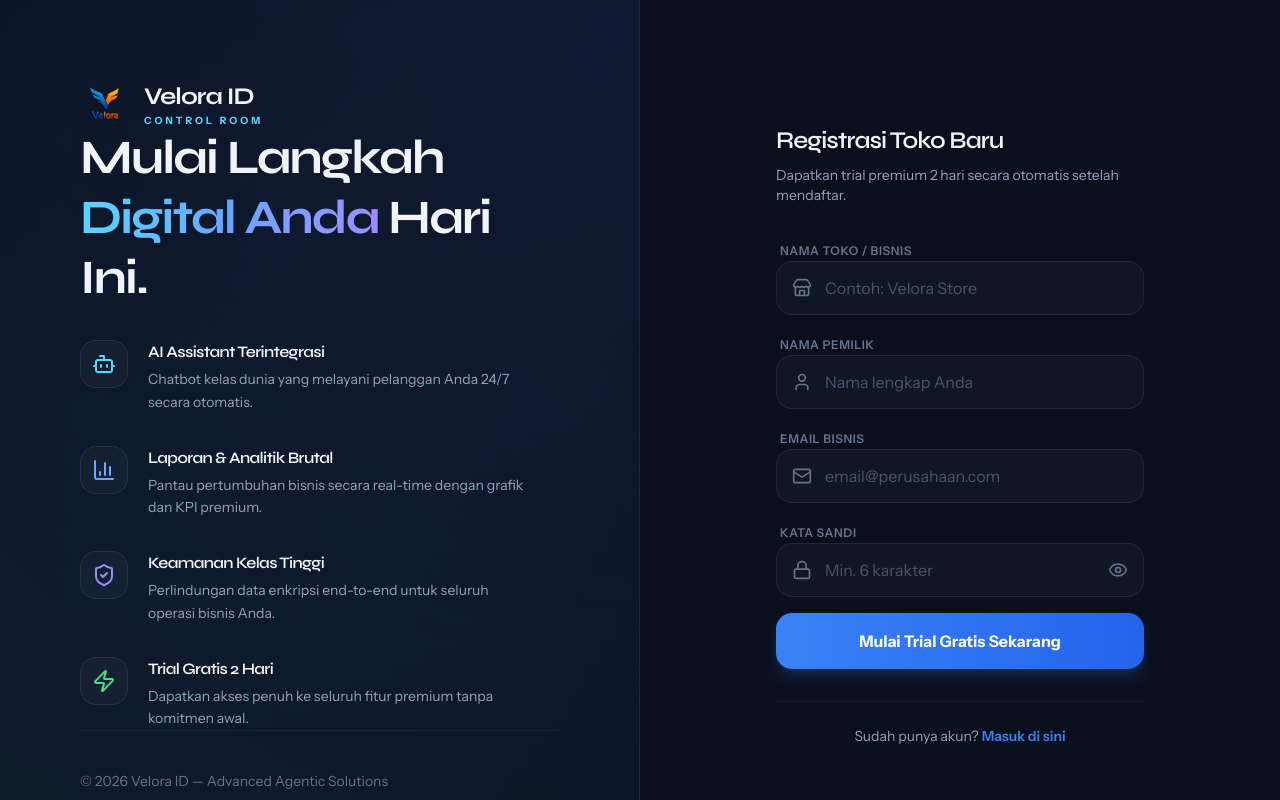
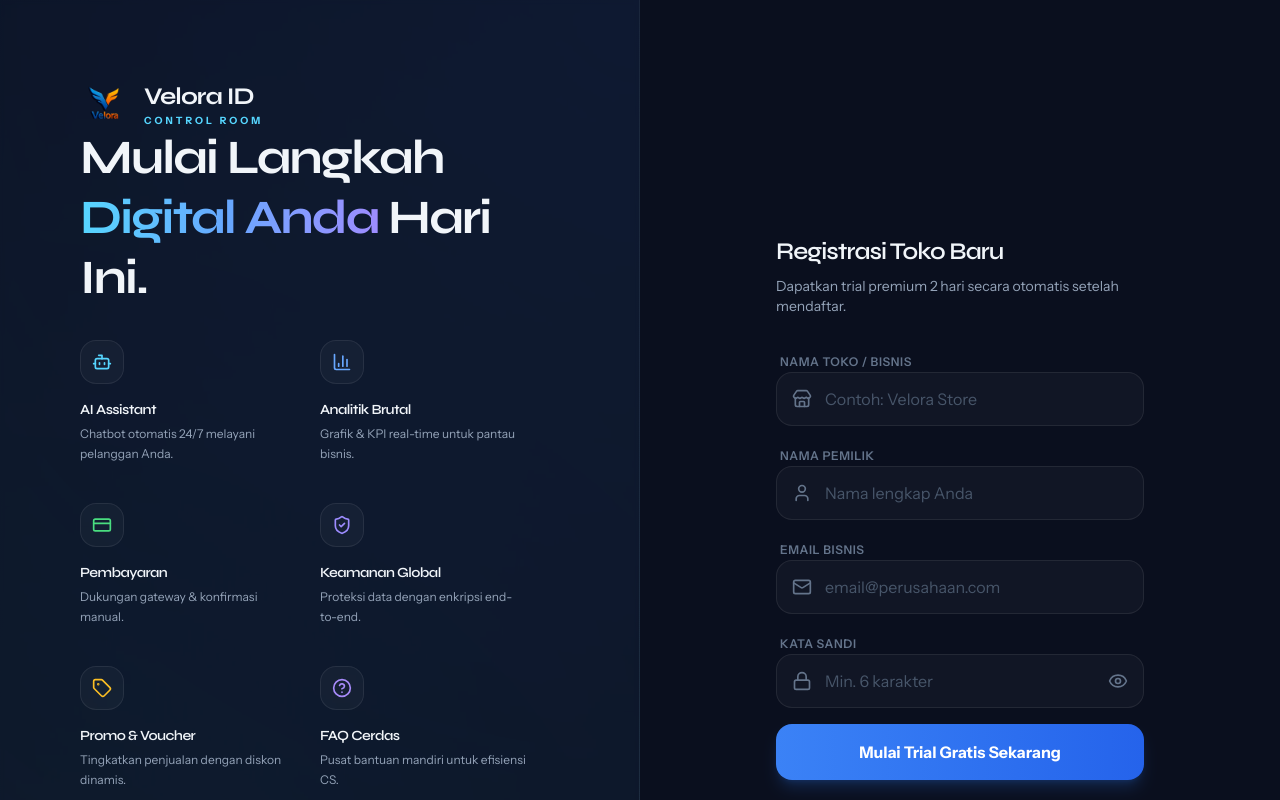
Before and after one commit to velora-1d/CS-Velora, a Next.js app: page /register in a window 1280 px wide. Shown: the top 800 px of the page. Built offline with nearby package versions, Linux system fonts and the light colour scheme.

Commit message:
UI/UX Expansion: 8 Auth features grid and global auto skeleton system

```diff
--- /dev/null
+++ b/src/app/loading.tsx
@@ -0,0 +1,29 @@
+import { Loader2 } from "lucide-react";
+
+export default function Loading() {
+  return (
+    <div className="min-h-screen flex flex-col items-center justify-center bg-[#06111f] relative overflow-hidden">
+      {/* Background Orbs */}
+      <div className="absolute top-1/4 left-1/4 w-64 h-64 bg-[#56D6FF] opacity-[0.03] blur-[120px]" />
+      <div className="absolute bottom-1/4 right-1/4 w-64 h-64 bg-[#9D8CFF] opacity-[0.03] blur-[120px]" />
+
+      <div className="relative z-10 flex flex-col items-center gap-6">
+        <div className="relative w-16 h-16">
+          <div className="absolute inset-0 rounded-2xl bg-gradient-to-tr from-[#56D6FF] to-[#67A7FF] opacity-20 animate-pulse" />
+          <div className="absolute inset-0 flex items-center justify-center">
+            <Loader2 className="w-8 h-8 animate-spin text-[#56D6FF]" />
+          </div>
+        </div>
+
+        <div className="flex flex-col items-center gap-2">
+          <h2 className="text-xl font-display font-bold text-[#F1F5F9] tracking-tight">Velora ID</h2>
+          <div className="flex gap-1">
+            <div className="w-1.5 h-1.5 rounded-full bg-[#56D6FF] animate-bounce [animation-delay:-0.3s]" />
+            <div className="w-1.5 h-1.5 rounded-full bg-[#67A7FF] animate-bounce [animation-delay:-0.15s]" />
+            <div className="w-1.5 h-1.5 rounded-full bg-[#9D8CFF] animate-bounce" />
+          </div>
+        </div>
+      </div>
+    </div>
+  );
+}
--- a/src/app/login/page.tsx
+++ b/src/app/login/page.tsx
@@ -3,7 +3,7 @@
 import { useState } from "react";
 import { signIn } from "next-auth/react";
 import { useRouter } from "next/navigation";
-import { Loader2, Lock, Mail, Eye, EyeOff, CheckCircle2, Bot, BarChart3, ShieldCheck, Zap } from "lucide-react";
+import { Loader2, Lock, Mail, Eye, EyeOff, CheckCircle2, Bot, BarChart3, ShieldCheck, Zap, CreditCard, Tag, HelpCircle, Calendar } from "lucide-react";
 import Image from "next/image";
 
 export default function LoginPage() {
@@ -59,24 +59,44 @@ export default function LoginPage() {
 
   const features = [
     {
-      icon: <Bot className="w-6 h-6 text-[#56D6FF]" />,
-      title: "AI Assistant Terintegrasi",
-      desc: "Chatbot kelas dunia yang melayani pelanggan Anda 24/7 secara otomatis."
+      icon: <Bot className="w-5 h-5 text-[#56D6FF]" />,
+      title: "AI Assistant",
+      desc: "Chatbot otomatis 24/7 melayani pelanggan Anda."
     },
     {
-      icon: <BarChart3 className="w-6 h-6 text-[#67A7FF]" />,
-      title: "Laporan & Analitik Brutal",
-      desc: "Pantau pertumbuhan bisnis secara real-time dengan grafik dan KPI premium."
+      icon: <BarChart3 className="w-5 h-5 text-[#67A7FF]" />,
+      title: "Analitik Brutal",
+      desc: "Grafik & KPI real-time untuk pantau bisnis."
     },
     {
-      icon: <ShieldCheck className="w-6 h-6 text-[#9D8CFF]" />,
-      title: "Keamanan Kelas Tinggi",
-      desc: "Perlindungan data enkripsi end-to-end untuk seluruh operasi bisnis Anda."
+      icon: <CreditCard className="w-5 h-5 text-[#4ADE80]" />,
+      title: "Pembayaran",
+      desc: "Dukungan gateway & konfirmasi manual."
     },
     {
-      icon: <Zap className="w-6 h-6 text-[#4ADE80]" />,
-      title: "Eksekusi Kilat",
-      desc: "Antarmuka yang dioptimasi untuk kecepatan tinggi dan alur kerja yang efisien."
+      icon: <ShieldCheck className="w-5 h-5 text-[#9D8CFF]" />,
+      title: "Keamanan Global",
+      desc: "Proteksi data dengan enkripsi end-to-end."
+    },
+    {
+      icon: <Tag className="w-5 h-5 text-[#FBBF24]" />,
+      title: "Promo & Voucher",
+      desc: "Tingkatkan penjualan dengan diskon dinamis."
+    },
+    {
+      icon: <HelpCircle className="w-5 h-5 text-[#A78BFA]" />,
+      title: "FAQ Cerdas",
+      desc: "Pusat bantuan mandiri untuk efisiensi CS."
+    },
+    {
+      icon: <Calendar className="w-5 h-5 text-[#F472B6]" />,
+      title: "Jadwal Konsultasi",
+      desc: "Atur janji temu secara profesional."
+    },
+    {
+      icon: <Zap className="w-5 h-5 text-[#60A5FA]" />,
+      title: "Performa Kilat",
+      desc: "Antarmuka responsif & eksekusi cepat."
     }
   ];
 
@@ -102,15 +122,15 @@ export default function LoginPage() {
               Pusat Kendali <span className="text-transparent bg-clip-text bg-gradient-to-r from-[#56D6FF] via-[#67A7FF] to-[#9D8CFF]">Bisnis Digital</span> Masa Depan.
             </h2>
 
-            <div className="space-y-8">
+            <div className="grid grid-cols-2 gap-x-8 gap-y-10">
               {features.map((f, i) => (
-                <div key={i} className="flex gap-5 group">
-                  <div className="flex-shrink-0 w-12 h-12 rounded-2xl bg-[rgba(255,255,255,0.03)] border border-[rgba(255,255,255,0.08)] flex items-center justify-center transition-all duration-300 group-hover:scale-110 group-hover:border-[#56D6FF]/30 group-hover:bg-[#56D6FF]/5">
+                <div key={i} className="flex flex-col gap-4 group">
+                  <div className="flex-shrink-0 w-11 h-11 rounded-2xl bg-[rgba(255,255,255,0.03)] border border-[rgba(255,255,255,0.08)] flex items-center justify-center transition-all duration-300 group-hover:scale-110 group-hover:border-[#56D6FF]/30 group-hover:bg-[#56D6FF]/5">
                     {f.icon}
                   </div>
                   <div>
-                    <h3 className="text-[#F1F5F9] font-semibold mb-1">{f.title}</h3>
-                    <p className="text-[#94A3B8] text-sm leading-relaxed">{f.desc}</p>
+                    <h3 className="text-[#F1F5F9] font-semibold text-sm mb-1">{f.title}</h3>
+                    <p className="text-[#94A3B8] text-[12px] leading-relaxed line-clamp-2">{f.desc}</p>
                   </div>
                 </div>
               ))}
--- a/src/app/register/page.tsx
+++ b/src/app/register/page.tsx
@@ -2,7 +2,7 @@
 
 import { useState } from "react";
 import { useRouter } from "next/navigation";
-import { Loader2, Lock, Mail, Store, Eye, EyeOff, CheckCircle2, Bot, BarChart3, ShieldCheck, Zap, User } from "lucide-react";
+import { Loader2, Lock, Mail, Store, Eye, EyeOff, CheckCircle2, Bot, BarChart3, ShieldCheck, Zap, User, CreditCard, Tag, HelpCircle, Calendar } from "lucide-react";
 import Image from "next/image";
 
 export default function RegisterPage() {
@@ -47,24 +47,44 @@ export default function RegisterPage() {
 
   const features = [
     {
-      icon: <Bot className="w-6 h-6 text-[#56D6FF]" />,
-      title: "AI Assistant Terintegrasi",
-      desc: "Chatbot kelas dunia yang melayani pelanggan Anda 24/7 secara otomatis."
+      icon: <Bot className="w-5 h-5 text-[#56D6FF]" />,
+      title: "AI Assistant",
+      desc: "Chatbot otomatis 24/7 melayani pelanggan Anda."
     },
     {
-      icon: <BarChart3 className="w-6 h-6 text-[#67A7FF]" />,
-      title: "Laporan & Analitik Brutal",
-      desc: "Pantau pertumbuhan bisnis secara real-time dengan grafik dan KPI premium."
+      icon: <BarChart3 className="w-5 h-5 text-[#67A7FF]" />,
+      title: "Analitik Brutal",
+      desc: "Grafik & KPI real-time untuk pantau bisnis."
     },
     {
-      icon: <ShieldCheck className="w-6 h-6 text-[#9D8CFF]" />,
-      title: "Keamanan Kelas Tinggi",
-      desc: "Perlindungan data enkripsi end-to-end untuk seluruh operasi bisnis Anda."
+      icon: <CreditCard className="w-5 h-5 text-[#4ADE80]" />,
+      title: "Pembayaran",
+      desc: "Dukungan gateway & konfirmasi manual."
     },
     {
-      icon: <Zap className="w-6 h-6 text-[#4ADE80]" />,
+      icon: <ShieldCheck className="w-5 h-5 text-[#9D8CFF]" />,
+      title: "Keamanan Global",
+      desc: "Proteksi data dengan enkripsi end-to-end."
+    },
+    {
+      icon: <Tag className="w-5 h-5 text-[#FBBF24]" />,
+      title: "Promo & Voucher",
+      desc: "Tingkatkan penjualan dengan diskon dinamis."
+    },
+    {
+      icon: <HelpCircle className="w-5 h-5 text-[#A78BFA]" />,
+      title: "FAQ Cerdas",
+      desc: "Pusat bantuan mandiri untuk efisiensi CS."
+    },
+    {
+      icon: <Calendar className="w-5 h-5 text-[#F472B6]" />,
+      title: "Jadwal Konsultasi",
+      desc: "Atur janji temu secara profesional."
+    },
+    {
+      icon: <Zap className="w-5 h-5 text-[#60A5FA]" />,
       title: "Trial Gratis 2 Hari",
-      desc: "Dapatkan akses penuh ke seluruh fitur premium tanpa komitmen awal."
+      desc: "Akses penuh fitur premium tanpa komitmen awal."
     }
   ];
 
@@ -111,15 +131,15 @@ export default function RegisterPage() {
               Mulai Langkah <span className="text-transparent bg-clip-text bg-gradient-to-r from-[#56D6FF] via-[#67A7FF] to-[#9D8CFF]">Digital Anda</span> Hari Ini.
             </h2>
 
-            <div className="space-y-8">
+            <div className="grid grid-cols-2 gap-x-8 gap-y-10">
               {features.map((f, i) => (
-                <div key={i} className="flex gap-5 group">
-                  <div className="flex-shrink-0 w-12 h-12 rounded-2xl bg-[rgba(255,255,255,0.03)] border border-[rgba(255,255,255,0.08)] flex items-center justify-center transition-all duration-300 group-hover:scale-110 group-hover:border-[#56D6FF]/30 group-hover:bg-[#56D6FF]/5">
+                <div key={i} className="flex flex-col gap-4 group">
+                  <div className="flex-shrink-0 w-11 h-11 rounded-2xl bg-[rgba(255,255,255,0.03)] border border-[rgba(255,255,255,0.08)] flex items-center justify-center transition-all duration-300 group-hover:scale-110 group-hover:border-[#56D6FF]/30 group-hover:bg-[#56D6FF]/5">
                     {f.icon}
                   </div>
                   <div>
-                    <h3 className="text-[#F1F5F9] font-semibold mb-1">{f.title}</h3>
-                    <p className="text-[#94A3B8] text-sm leading-relaxed">{f.desc}</p>
+                    <h3 className="text-[#F1F5F9] font-semibold text-sm mb-1">{f.title}</h3>
+                    <p className="text-[#94A3B8] text-[12px] leading-relaxed line-clamp-2">{f.desc}</p>
                   </div>
                 </div>
               ))}
--- /dev/null
+++ b/src/components/ui/skeleton.tsx
@@ -0,0 +1,15 @@
+import { cn } from "@/lib/utils";
+
+interface SkeletonProps extends React.HTMLAttributes<HTMLDivElement> {}
+
+export function Skeleton({ className, ...props }: SkeletonProps) {
+  return (
+    <div
+      className={cn(
+        "animate-pulse rounded-md bg-[rgba(255,255,255,0.05)] border border-[rgba(255,255,255,0.02)]",
+        className
+      )}
+      {...props}
+    />
+  );
+}
```
Also changed, not shown: src/app/dashboard/loading.tsx (added, +68 -0 lines), src/app/owner/loading.tsx (added, +65 -0 lines).
